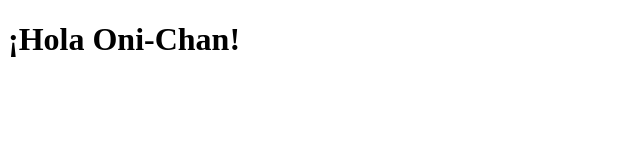
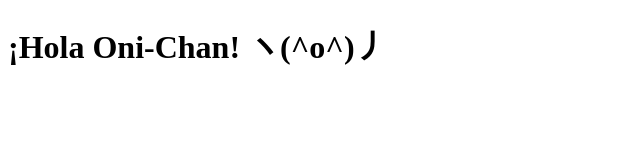
Before and after one commit to ccanasj/Coursera, a plain HTML site: page site/index.html in a window 1280 px wide. Shown: the whole page, without its empty margins (0-640 px from the left). Drawn offline with Linux system fonts and the light colour scheme.

Commit message:
¯\_(._.)_/¯

```diff
--- a/site/index.html
+++ b/site/index.html
@@ -7,6 +7,6 @@
     <title>Hola camilo</title>
 </head>
 <body>
-    <h1>¡Hola Oni-Chan!</h1>
+    <h1>¡Hola Oni-Chan! ヽ(^o^)丿</h1>
 </body>
 </html>
```
